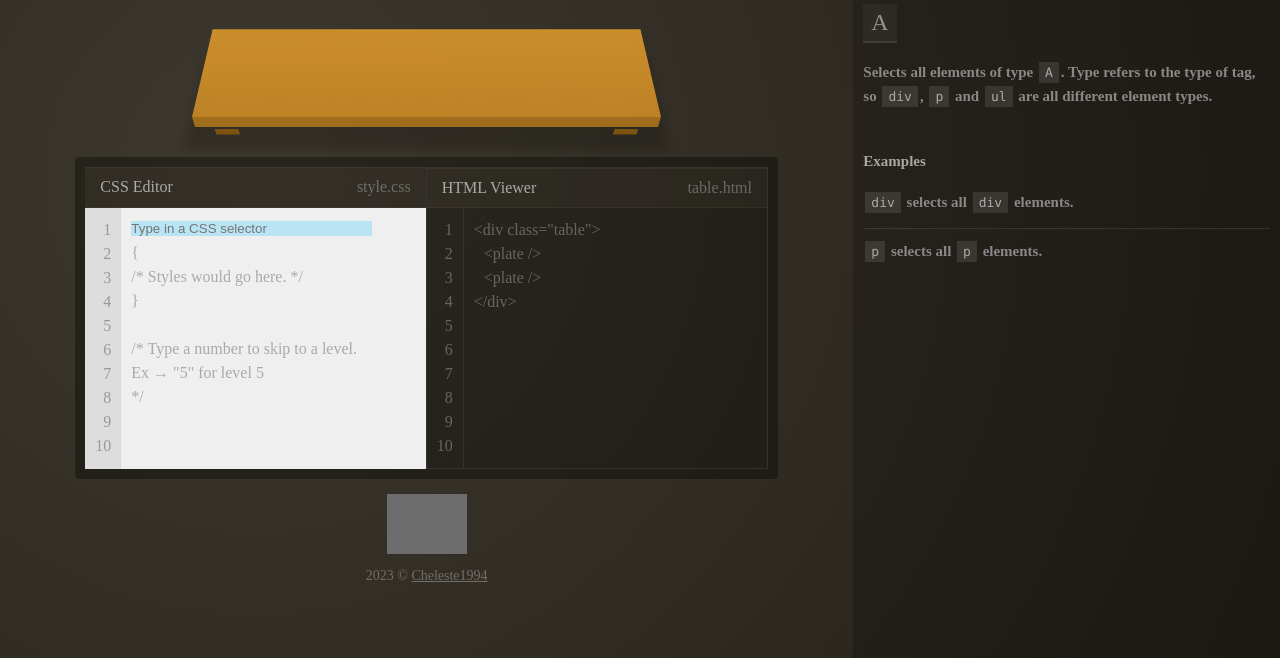
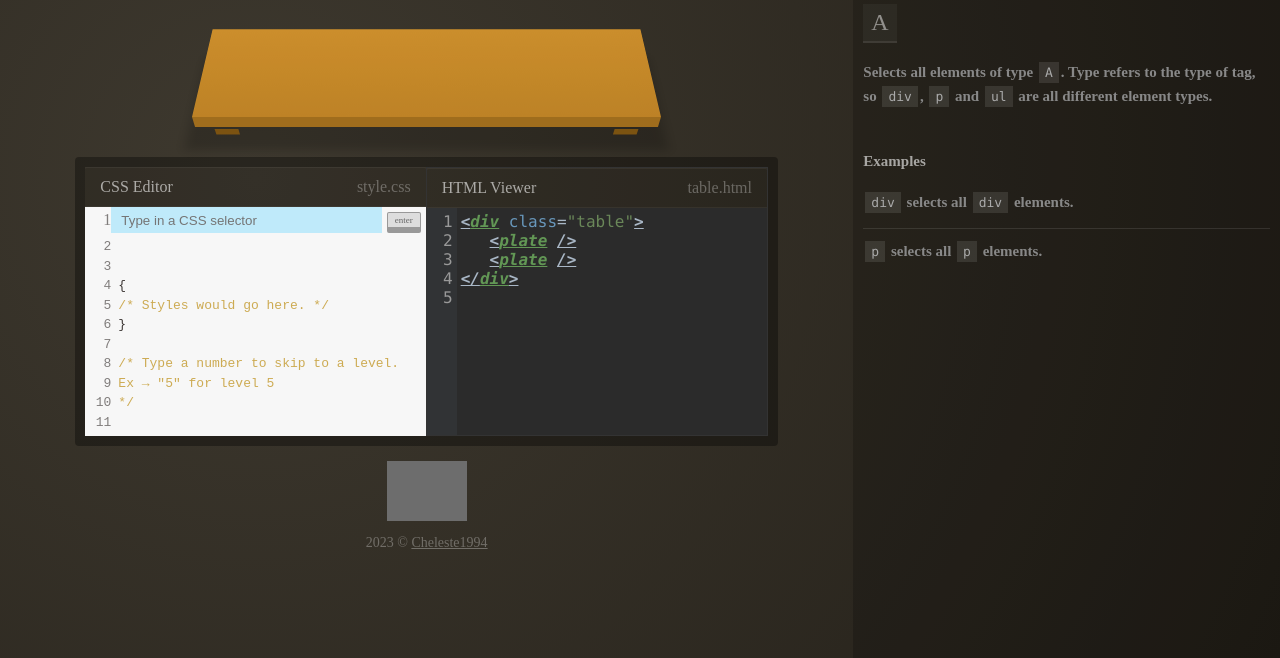
Before and after one commit to Cheleste1994/project, a website built with webpack: page rs-css/src/index.html in a window 1280 px wide. Shown: the part 142-800 px from the top of the page. Built offline with nearby package versions, Linux system fonts and the light colour scheme; grey boxes are pictures that could not be loaded.

Commit message:
feat: added and configured editors

```diff
--- a/rs-css/package.json
+++ b/rs-css/package.json
@@ -12,6 +12,7 @@
   "author": "",
   "license": "ISC",
   "devDependencies": {
+    "@types/codemirror": "^5.60.8",
     "@types/node-fetch": "^2.6.4",
     "@typescript-eslint/eslint-plugin": "^5.59.11",
     "@typescript-eslint/parser": "^5.59.11",
@@ -36,5 +37,8 @@
     "webpack-cli": "^5.1.4",
     "webpack-dev-server": "^4.15.1",
     "webpack-merge": "^5.9.0"
+  },
+  "dependencies": {
+    "codemirror": "^5.62.0"
   }
 }
--- a/rs-css/src/components/game/control/app.css
+++ b/rs-css/src/components/game/control/app.css
@@ -88,18 +88,18 @@
   width: 60%;
   margin: 0 auto;
   color: #777;
-  background: rgba(255,255,255,.9);
+  background: rgba(255, 255, 255, 0.9);
   text-align: left;
-  box-shadow: 0px 0px 15px rgba(0,0,0,.5);
+  box-shadow: 0px 0px 15px rgba(0, 0, 0, 0.5);
   max-height: 0;
   overflow: hidden;
-  transition: max-height 0.3s ease, opacity 0.3s ease;
+  transition: max-height 0.3s ease-in-out;
 }
 
 .stuck-open_active {
-  max-height: max-content;
-  opacity: 1;
+  max-height: 1000px;
 }
+
 
 .stuck-open * {
   padding: 10px;
--- a/rs-css/src/components/game/control/app.ts
+++ b/rs-css/src/components/game/control/app.ts
@@ -18,6 +18,10 @@ class Game {
     stuck?.addEventListener('click', () => {
       this.table.toogleStuck();
     });
+    document.addEventListener('DOMContentLoaded', () => {
+      this.input.editorRight();
+      this.input.editorLeft();
+    });
   }
 }
 
--- a/rs-css/src/components/game/input/input.css
+++ b/rs-css/src/components/game/input/input.css
@@ -10,7 +10,7 @@
 
 .left-field {
   display: flex;
-  flex-wrap: wrap;
+  flex-direction: column;
   flex-grow: 1;
   max-width: 50%;
   flex: 1;
@@ -19,7 +19,7 @@
 
 .right-field {
   display: flex;
-  flex-wrap: wrap;
+  flex-direction: column;
   flex-grow: 1;
   max-width: 50%;
   border: solid 1px #333;
@@ -31,8 +31,6 @@
 .input-header {
   display: flex;
   flex-wrap: wrap;
-  flex-basis: 100%;
-  flex-wrap: wrap;
   justify-content: space-between;
   text-align: left;
   padding: 10px 15px;
@@ -42,6 +40,7 @@
   border-radius: 2px 2px 0 0;
   color: rgba(255,255,255,.6);
   user-select: none;
+  max-height: 200px;
 }
 
 .name {
@@ -57,25 +56,33 @@
   opacity: 0.8;
 }
 
-.field-numbers__left,
-.field-numbers__right {
-  padding: 10px;
+.field-numbers__left {
   text-align: right;
   flex-basis: auto;
-  flex-wrap: nowrap;
   line-height: 150%;
-
+  background: #f7f7f7;
+  color: #807d7c;
+  padding-left: 18px;
 }
 
-.field-numbers__left {
+/* .field-numbers__left {
   color: #999;
   background: #DDD;
-}
+} */
 
-.field-numbers__right {
+/* .field-numbers__right {
   color: #666;
   background: rgba(0,0,0,.3);
   border-right: solid 1px #333;
+  flex-wrap: nowrap;
+} */
+
+.field-input {
+  display: flex;
+  flex-flow: row nowrap;
+  align-items: center;
+  width: 100%;
+  background: #f7f7f7;
 }
 
 .css-window {
@@ -84,10 +91,7 @@
   min-width: 0;
   background: #efefef;
   color: #AAA;
-  display: flex;
-  flex-direction: column;
   overflow-wrap: break-word;
-  padding: 13px 10px 10px 10px;
   line-height: 150%;
 }
 
@@ -99,7 +103,8 @@
   color: #333;
   border: none;
   width: calc(100% - 44px);
-  margin-bottom: 5px;
+  padding-left: 10px;
+  height: 100%;
 }
 
 .css-input:focus,
@@ -116,16 +121,37 @@
 }
 
 
+.enter-button {
+  background: #ddd;
+  display: block;
+  border-radius: 2px;
+  padding: 2px 7px 2px 7px;
+  color: #666;
+  border: solid 3px #999;
+  border-width: 1px 1px 6px 1px;
+  font-size: 9px;
+  cursor: pointer;
+  margin: 5px 5px 0 5px;
+  user-select: none;
+
+}
+
+.enter-button:active {
+  border-width: 0;
+  margin-bottom: 7px;
+}
+
 .html-window {
-  flex-grow: 1;
+  width: 100%;
   flex: 1;
   min-width: 0;
   background: rgba(0,0,0,.3);
-  line-height: 150%;
   color: rgba(255,255,255,.3);
-  padding: 10px;
 }
 
-.html-window div {
-  padding-left: 10px;
+.html-window textarea,
+.html-window textarea:focus {
+  outline: none;
+  border: none;
+  resize: none;
 }
--- a/rs-css/src/components/game/input/input.ts
+++ b/rs-css/src/components/game/input/input.ts
@@ -1,12 +1,57 @@
 import './input.css';
+
+import CodeMirror from 'codemirror';
+import 'codemirror/lib/codemirror.css';
+import 'codemirror/theme/darcula.css';
+import 'codemirror/theme/3024-day.css';
+import 'codemirror/addon/edit/matchbrackets';
+import 'codemirror/mode/htmlmixed/htmlmixed';
+import 'codemirror/mode/xml/xml';
+import 'codemirror/mode/javascript/javascript';
+import 'codemirror/mode/css/css';
+import 'codemirror/mode/clike/clike';
+import 'codemirror/mode/php/php';
 
 class Input {
   // eslint-disable-next-line @typescript-eslint/no-useless-constructor, @typescript-eslint/no-empty-function
   constructor() {}
 
-  // eslint-disable-next-line @typescript-eslint/explicit-function-return-type
-  public start() {
-    console.log(123);
+  public editorRight(): void {
+    const editor = document.querySelector('.html-window');
+    if (editor instanceof HTMLTextAreaElement) {
+      const codeMirrorInstance = CodeMirror.fromTextArea(editor, {
+        lineNumbers: true,
+        matchBrackets: true,
+        mode: 'application/x-httpd-php',
+        indentUnit: 2,
+        indentWithTabs: true,
+        theme: 'darcula',
+        readOnly: true,
+        lineWrapping: true,
+        viewportMargin: Infinity,
+      });
+      codeMirrorInstance.getWrapperElement().classList.add('html-window');
+    }
+  }
+
+  public editorLeft(): void {
+    const editor = document.querySelector('.css-window');
+    if (editor instanceof HTMLTextAreaElement) {
+      const codeMirrorInstance = CodeMirror.fromTextArea(editor, {
+        lineNumbers: true,
+        matchBrackets: true,
+        mode: 'css',
+        indentUnit: 2,
+        indentWithTabs: true,
+        theme: '3024-day',
+        lineWrapping: true,
+        viewportMargin: Infinity,
+        firstLineNumber: 2,
+        lineWiseCopyCut: false,
+        undoDepth: 50,
+      });
+      codeMirrorInstance.getWrapperElement().classList.add('css-window');
+    }
   }
 }
 
--- a/rs-css/src/index.html
+++ b/rs-css/src/index.html
@@ -30,28 +30,22 @@
         </div>
         <div class="stuck-open">
           <h3>No worries, you've got this!</h3>
-            <p>
-              You're about to learn CSS Selectors!
-              Selectors are how you pick which element to apply styles to.
-            </p>
+          <p>You're about to learn CSS Selectors! Selectors are how you pick which element to apply styles to.</p>
 
           <h4>Exhibit 1 - A CSS Rule</h4>
-<pre>p {
+          <pre>
+p {
        margin-bottom: 12px;
-    }</pre>
+    }</pre
+          >
 
+          <p>Here, the "p" is the selector (selects all &lt;p&gt; elements) and applies the margin-bottom style.</p>
           <p>
-              Here, the "p" is the selector (selects all &lt;p&gt; elements) and applies the margin-bottom style.
+            To play, type in a CSS selector in the editor below to select the correct items on the table.If you get it
+            right, you'll advance to the next level.
           </p>
-            <p>
-              To play, type in a CSS selector in the editor below to select the correct items on the table.If you get it right, you'll advance to the next level.
-            </p>
-            <p>
-              Hover over the items on the table to see their HTML markup.
-            </p>
-            <p>
-              Get help with selectors on the right! →
-            </p>
+          <p>Hover over the items on the table to see their HTML markup.</p>
+          <p>Get help with selectors on the right! →</p>
           <a class="note-toggle" href="#">Ok, got it!</a>
         </div>
         <div class="table">
@@ -68,37 +62,35 @@
               <span class="name">CSS Editor</span>
               <span class="file">style.css</span>
             </div>
-            <div class="field-numbers__left">
-              1<br />2<br />3<br />4<br />5<br />6<br />7<br />8<br />9<br />10
+            <div class="field-input">
+              <div class="field-numbers__left">1</div>
+              <input class="css-input" type="text" placeholder="Type in a CSS selector" />
+              <div class="enter-button">enter</div>
             </div>
-            <div class="css-window">
-              <input class="css-input" type="text" placeholder="Type in a CSS selector" />
-              <div>
-                {<br />
-                /* Styles would go here. */<br />
+            <textarea class="css-window">
+
+
+{
+/* Styles would go here. */
 }
-              </div>
-              <div class="css-help">
-                <br />
-                /* Type a number to skip to a level.<br />
-                Ex → "5" for level 5 <br />*/
-              </div>
-            </div>
+
+/* Type a number to skip to a level.
+Ex → "5" for level 5
+*/
+            </textarea>
           </div>
           <div class="right-field">
             <div class="input-header">
               <span class="name">HTML Viewer</span>
               <span class="file">table.html</span>
             </div>
-            <div class="field-numbers__right">
-              1<br />2<br />3<br />4<br />5<br />6<br />7<br />8<br />9<br />10
-            </div>
-            <div class="html-window">
+            <!-- <div class="field-numbers__right">1<br />2<br />3<br />4<br />5<br />6<br />7<br />8<br />9<br />10</div> -->
+            <textarea id="html-window" class="html-window" readonly>
 &lt;div class="table"&gt;
-              <div class="">&lt;plate /&gt;</div>
-              <div class="">&lt;plate /&gt;</div>
+   &lt;plate /&gt;
+   &lt;plate /&gt;
 &lt;/div&gt;
-            </div>
+            </textarea>
           </div>
         </div>
       </main>
```
Also changed, not shown: 1 other file. Lines whose indentation alone changed are shown as unchanged.
